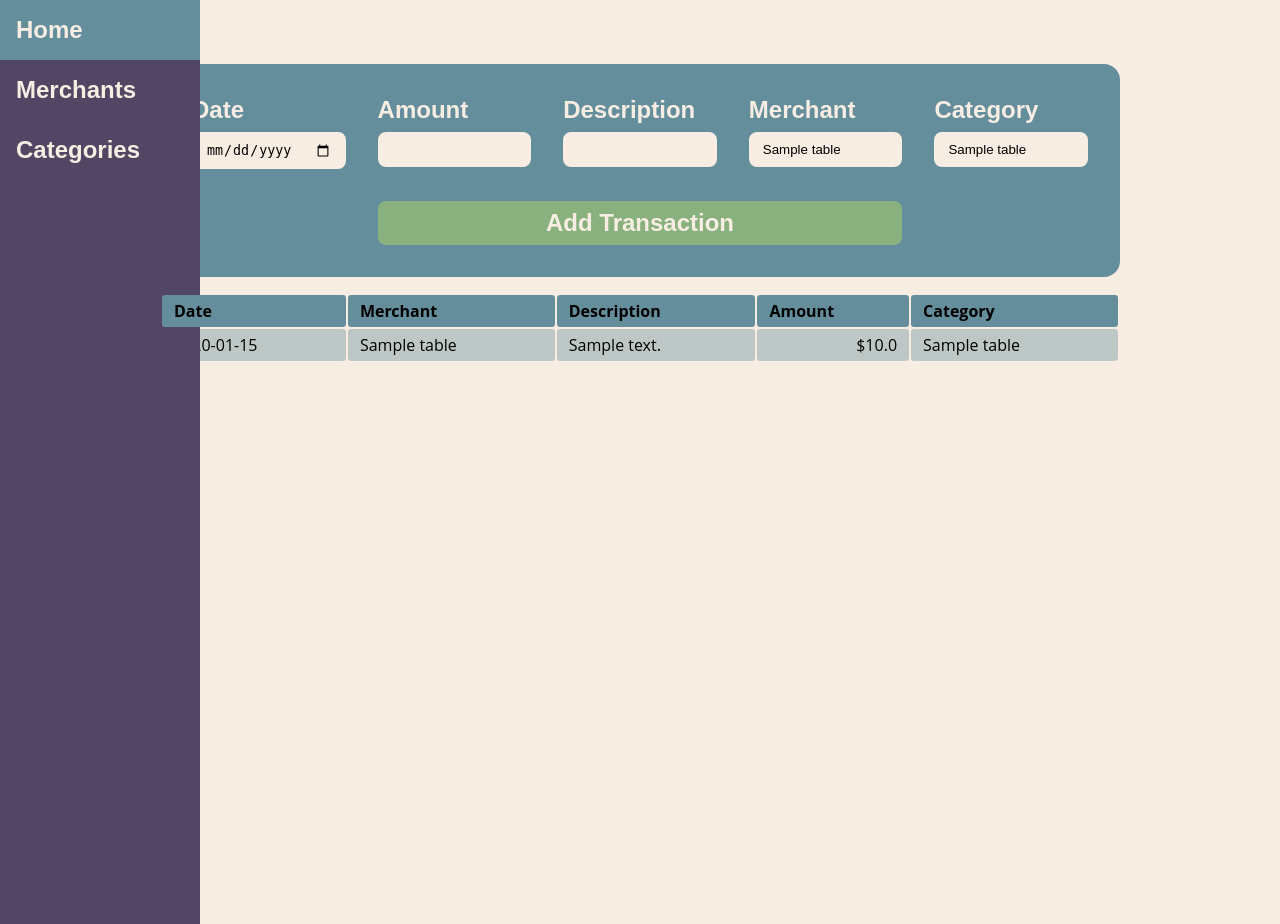
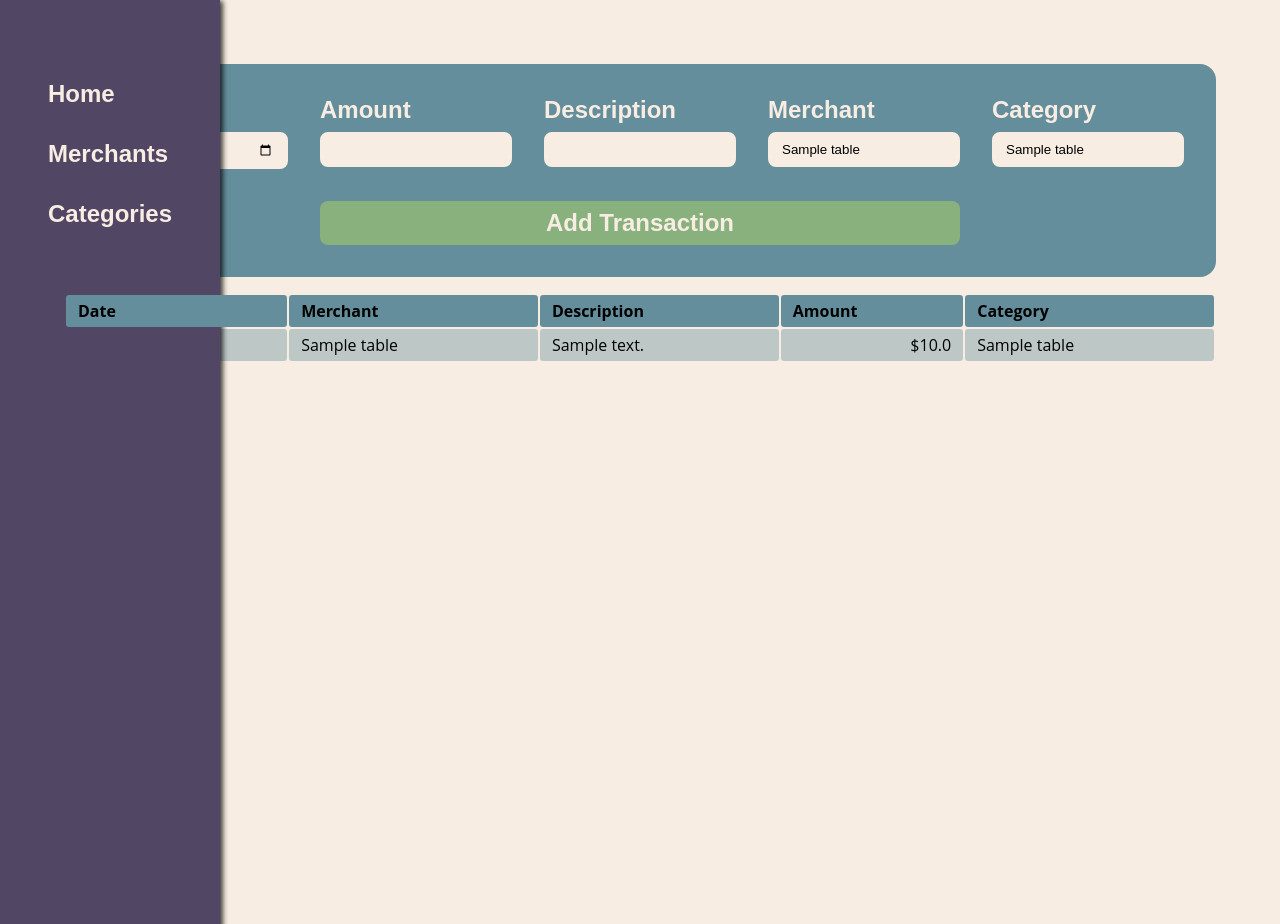
Before and after one commit to austin-hallSCS/budget_app, a Flask app: page / in a window 1280 px wide. Run offline with Flask 3, Linux system fonts and the light colour scheme; tables that the repository leaves empty hold one stand-in row (values such as "Sample post").

Commit message:
Messing around with some styling changes

```diff
--- a/budget/static/style.css
+++ b/budget/static/style.css
@@ -1,18 +1,21 @@
 .sidebar {
     margin: 0;
-    padding: 0;
-    width: 200px;
-    background-color: #514663;
+    padding: 4rem 2rem 0rem 2rem;
+    width: auto;
     position: fixed;
     height: 100%;
-    overflow: auto;
+
+    background-color: #514663;
     font: bold 1.5rem sans-serif;
+
+    box-shadow: 3px 1px 5px 0px rgba(0, 0, 0, 0.75);
 }
 
 .sidebar a {
     display: block;
+    padding: 16px;
+
     color: #F7EDE2;
-    padding: 16px;
     text-decoration: none;
     transition: background-color 0.5s;
 }
@@ -32,7 +35,7 @@ main {
     margin: 0 auto;
     padding: 4rem 0;
     width: 90%;
-    max-width: 60rem;
+    max-width: 80rem;
 }
 
 table {
--- a/budget/templates/base.html
+++ b/budget/templates/base.html
@@ -1,8 +1,9 @@
 <!DOCTYPE html>
+<meta name="viewport" content="width=device_width, intial-scale=1.0" />
 <link rel="stylesheet" href="{{ url_for('static', filename='style.css') }}">
 <title>Budget</title>
 
-<div class="sidebar">
+<div id="navSidebar" class="sidebar">
     <a href="{{ url_for('transactions.index') }}">Home</a>
     <a href="">Merchants</a>
     <a href="">Categories</a>
```
